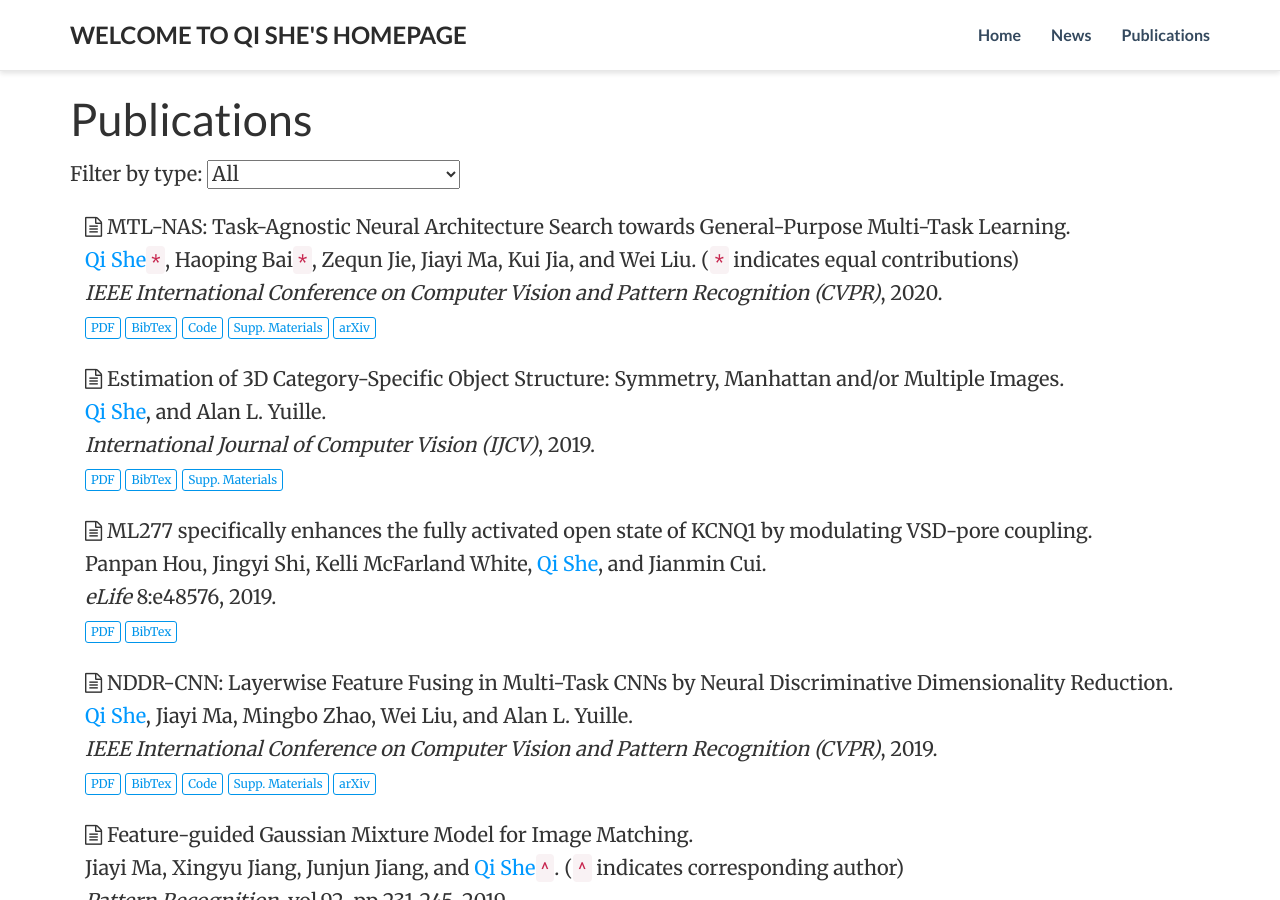
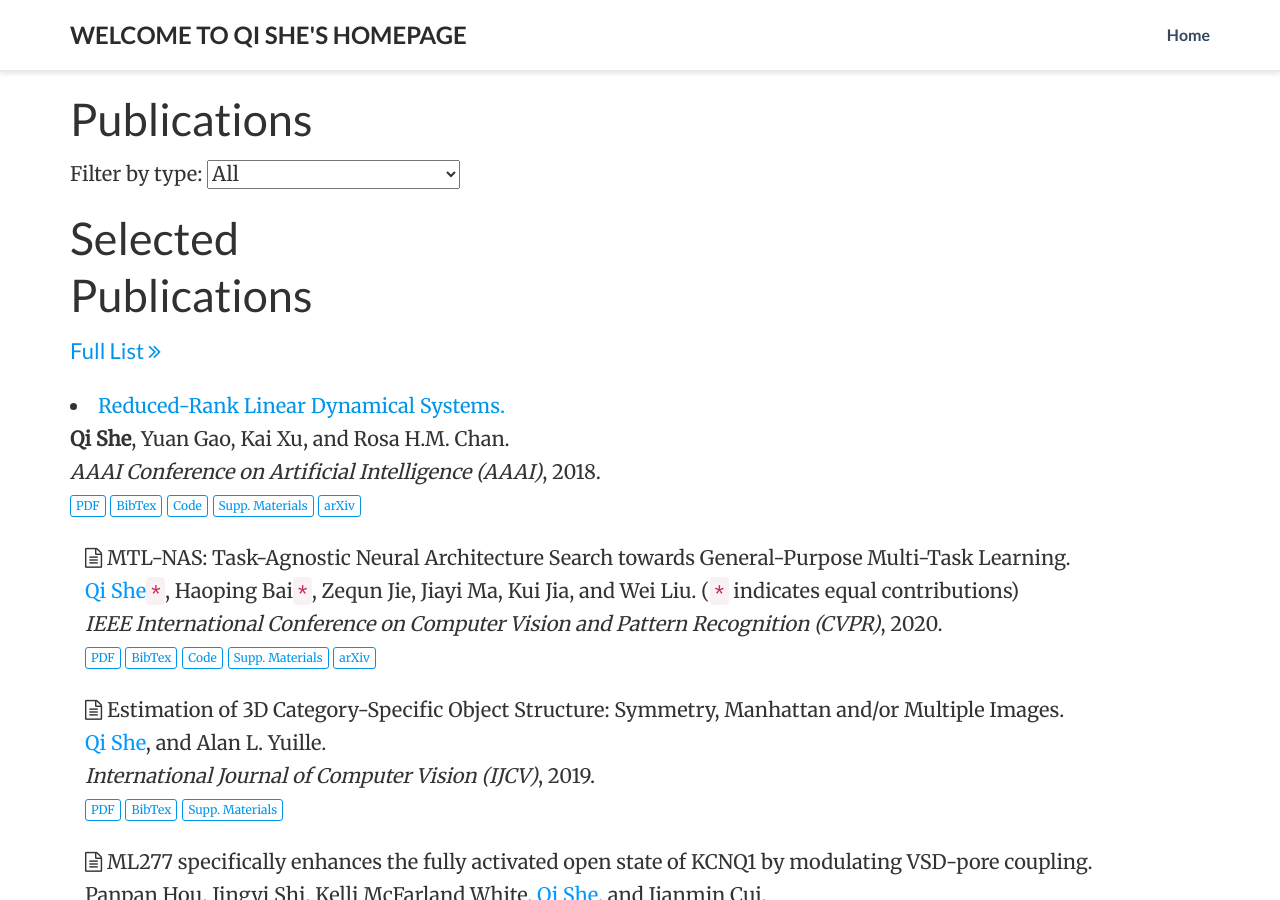
Before and after one commit to sheqi/qishe.github.io, a Jekyll site: the page publication.html, which Jekyll copies as it is, in a window 1280 px wide and 900 px high. Built offline with Jekyll 4.4.1, drawn with Linux system fonts in a browser that asks for light colours; nearby versions of some CDN libraries; library files that are not in the unit come from our copies.

Commit message:
publication html and xml update

```diff
--- a/publication.html
+++ b/publication.html
@@ -9,12 +9,6 @@
   <meta name="generator" content="Hugo 0.56.3" />
   <meta name="author" content="Qi She">
   <meta name="description" content="Senior Researcher">
-
-
-
-
-
-
 
   <link rel="stylesheet" href="/assets/css/bootstrap.min.css">
   <link rel="stylesheet" href="/assets/css/font-awesome.min.css">
@@ -63,35 +57,12 @@
 
 
         <li class="nav-item">
-          <a href="/#about">
+          <a href="/aboutme">
 
             <span>Home</span>
           </a>
         </li>
 
-
-
-
-
-
-        <li class="nav-item">
-          <a href="/#posts">
-
-            <span>News</span>
-          </a>
-        </li>
-
-
-
-
-
-
-        <li class="nav-item">
-          <a href="/#publications">
-
-            <span>Publications</span>
-          </a>
-        </li>
 
 
 
@@ -131,7 +102,55 @@
 
 
 
+        <div class="row">
+          <div class="col-xs-12 col-md-4 section-heading">
+            <h1>Selected Publications</h1>
+            <p class="view-all">
+              <a href="/publication/">
+                Full List
+                <i class="fa fa-angle-double-right"></i>
+              </a>
+            </p>
+          </div>
 
+        <div class="col-xs-12 col-md-12">
+        <li itemscope itemtype="http://schema.org/CreativeWork">
+          <i class="fa-li fa fa-file-text-o pub-icon" aria-hidden="true"></i>
+          <span itemprop="name">
+            <a href="https://sheqi.github.io/publication/aaai18/" itemprop="url">Reduced-Rank Linear Dynamical Systems.</a>
+          </span>
+          <div class="pub-authors" itemprop="author">
+          <b>Qi She</b>, Yuan Gao, Kai Xu, and Rosa H.M. Chan.
+          </div>
+          <div class="pub-publication">
+            <em>AAAI Conference on Artificial Intelligence (AAAI)</em>, 2018.
+          </div>
+
+        <p>
+        <a class="btn btn-primary btn-outline btn-xs" href="https://sheqi.github.io/pdf/AAAI2018.pdf">
+          PDF
+        </a>
+
+        <a class="btn btn-primary btn-outline btn-xs" href="https://sheqi.github.io/bibtex/AAAI18.bib.txt">
+          BibTex
+        </a>
+
+        <a class="btn btn-primary btn-outline btn-xs" href="https://github.com/sheqi/">
+          Code
+        </a>
+
+        <a class="btn btn-primary btn-outline btn-xs" href="https://sheqi.github.io/sm/AAAI2018.pdf">
+          Supp. Materials
+        </a>
+
+        <a class="btn btn-primary btn-outline btn-xs" href="https://arxiv.org/abs/1801.08297">
+          arXiv
+        </a>
+        </p>
+
+        </li>
+        </div>
+        </div>
 
 
         <div class="grid-sizer col-md-12 isotope-item pubtype-1">
```
Also changed, not shown: tbd_publication.md (+0 -5 lines).
